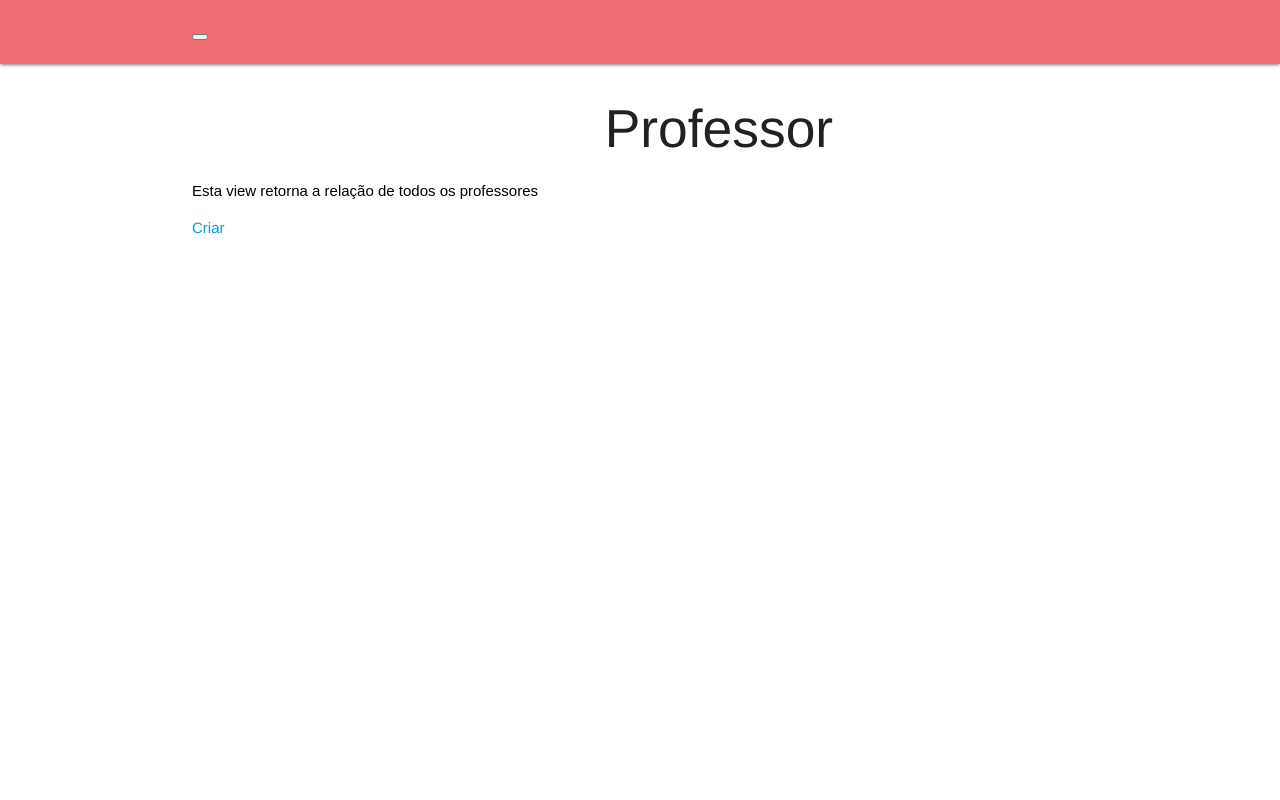
After one commit to anakettl/Sistema-Gerenciamento-TCC, a Spring Boot app: page /professor in a window 1280 px wide. The commit adds this page. Run offline with Spring Boot 4, Linux system fonts and the light colour scheme; some libraries are stand-ins or nearby versions.

Commit message:
Adicionada rota e view de professor

```diff
--- /dev/null
+++ b/src/main/java/br/edu/ifrs/poa/tcc/controllers/ProfessorController.java
@@ -0,0 +1,18 @@
+package br.edu.ifrs.poa.tcc.controllers;
+
+import org.springframework.stereotype.Controller;
+import org.springframework.web.bind.annotation.GetMapping;
+
+@Controller
+public class ProfessorController {
+
+	@GetMapping("/professor")
+    public String index() {
+        return "professor/index";
+    }
+
+	@GetMapping("/professor/create")
+	public String create() {
+		return "professor/create";
+	}
+}
--- a/src/main/resources/templates/fragments/layout.html
+++ b/src/main/resources/templates/fragments/layout.html
@@ -75,7 +75,7 @@
 					</li>
 
 					<li
-						th:replace="::menuItem ('/professores','professores','professores','th-list','Professores')">
+						th:replace="::menuItem ('/professor','professores','professores','th-list','Professores')">
 						<span class="glyphicon glyphicon-th-list" aria-hidden="true"></span>
 						<span>Professores</span>
 					</li>
@@ -104,14 +104,7 @@
 			<th:block th:include="${template}" />
 
 			<br /> <br />
-			<div class="container">
-				<div class="row">
-					<div class="col-12 text-center">
-						<img th:src="@{/resources/images/tcc.ico}"
-							alt="Ana Clara & Ana Lucia & Edizzera" />
-					</div>
-				</div>
-			</div>
+
 		</div>
 	</div>
 
--- /dev/null
+++ b/src/main/resources/templates/professor/index.html
@@ -0,0 +1,46 @@
+ <!DOCTYPE html>
+
+<html lang="pt" xmlns:th="https://www.thymeleaf.org"
+th:replace="~{fragments/layout :: layout (~{::body},'professor')}">
+	<head>
+		<title>Professor</title>
+		<meta charset="UTF-8">
+	</head>
+
+  <body>
+
+    <h2>Professor</h2>
+
+    <p>Esta view retorna a relação de todos os professores</p>
+
+    <a type="button" th:href="@{/professor/create}">Criar</a>
+
+	<!--
+	<table id="professor" class="table table-striped">
+		<thead>
+		<tr>
+			<th style="width: 150px;">ID</th>
+			<th style="width: 150px;">NAME</th>
+		</tr>
+		</thead>
+		<tbody>
+		<tr th:each="pro : ${professor}">
+			<td>
+				<p th:text="${pro.id}"></p>
+			</td>
+			<td>
+				<p th:text="${pro.name}"></p>
+			</td>
+		</tr>
+		</tbody>
+	</table>
+
+	 -->
+
+
+
+
+
+  </body>
+
+</html>
```
Also changed, not shown: src/main/resources/templates/professor/create.html (added, +43 -0 lines).
